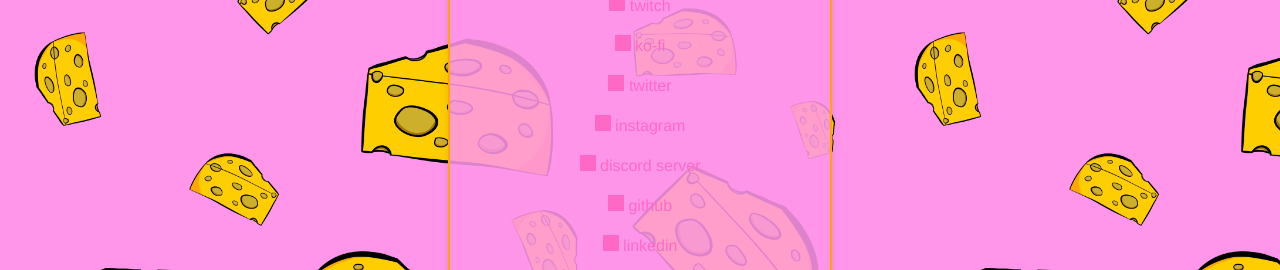
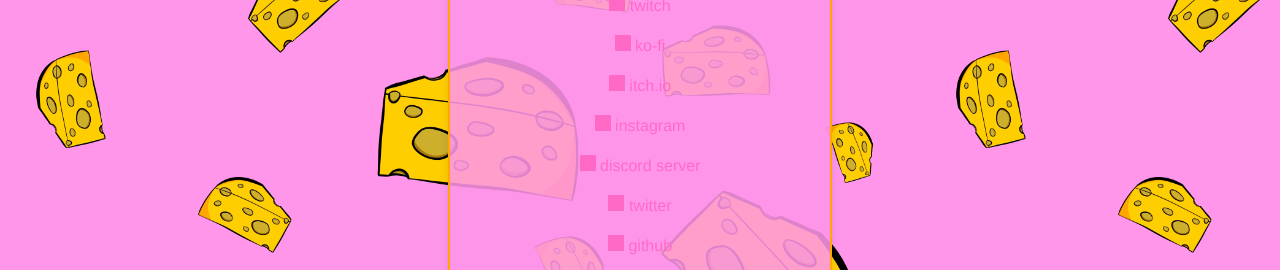
Before and after one commit to morbidlyocheese/morbidlyocheese.com, a Vue app: page / in a window 1280 px wide. Shown: the part 367-637 px from the top of the page. Built offline with nearby package versions, Linux system fonts and the light colour scheme; grey boxes are pictures that could not be loaded.

Commit message:
updated links
- added itch.io
- moved twitter below discord server

```diff
--- a/src/components/HomePage.vue
+++ b/src/components/HomePage.vue
@@ -20,9 +20,10 @@
             links: [
                 { title: 'twitch', url: 'https://www.twitch.tv/morbidlyocheese', icon: 'https://simpleicons.org/icons/twitch.svg', description: '', label: 'twitch' },
                 { title: 'ko-fi', url: 'https://ko-fi.com/morbidlyocheese', icon: 'https://simpleicons.org/icons/kofi.svg', description: '', label: 'ko-fi' },
-                { title: 'twitter', url: 'https://twitter.com/morbidlyocheese', icon: 'https://simpleicons.org/icons/twitter.svg', description: '', label: 'twitter' },
+                { title: 'itch.io', url: 'https://morbidlyocheese.itch.io', icon: 'https://simpleicons.org/icons/itchdotio.svg', description: '', label: 'itch.io' },
                 { title: 'instagram', url: 'https://www.instagram.com/morbidlyocheese/', icon: 'https://simpleicons.org/icons/instagram.svg', description: '', label: 'instagram' },
                 { title: 'discord server', url: 'https://discord.com/invite/8b5dM2hE6N', icon: 'https://simpleicons.org/icons/discord.svg', description: '', label: 'discord invite' },
+                { title: 'twitter', url: 'https://twitter.com/morbidlyocheese', icon: 'https://simpleicons.org/icons/twitter.svg', description: '', label: 'twitter' },
                 { title: 'github', url: 'https://github.com/morbidlyocheese', icon: 'https://simpleicons.org/icons/github.svg', description: 'github', label: 'github' },
                 { title: 'linkedin', url: 'https://www.linkedin.com/in/damienjacobson/', icon: 'https://simpleicons.org/icons/linkedin.svg', description: '', label: 'linkedin' },
                 { title: 'email', url: 'emailto:morbidlyocheese@gmail.com', icon: 'https://simpleicons.org/icons/gmail.svg', description: 'email', label: 'email' },
```
